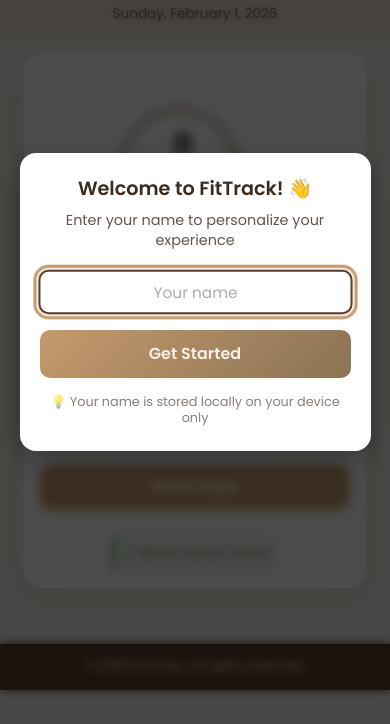
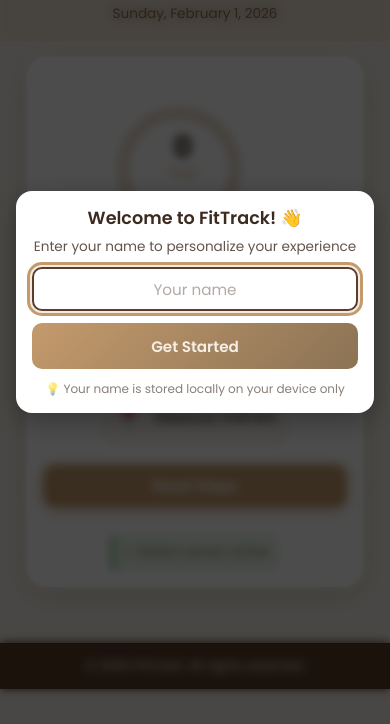
Before and after one commit to Anuhyaaa/steps-count, a plain HTML site: page steps.html in a window 390 px wide. Shown: the part 120-844 px from the top of the page. Drawn offline with Linux system fonts and the light colour scheme.

Commit message:
Apply MANDATORY mobile UI fixes for iPhone Safari - hard breakpoint at 480px with exact specifications

```diff
--- a/index.html
+++ b/index.html
@@ -2,7 +2,7 @@
 <html lang="en">
 <head>
     <meta charset="UTF-8">
-    <meta name="viewport" content="width=device-width, initial-scale=1.0">
+    <meta name="viewport" content="width=device-width, initial-scale=1, maximum-scale=1">
     <title>FitTrack - Home Dashboard</title>
 
     <!-- Preconnect for faster font loading -->
--- a/profile.html
+++ b/profile.html
@@ -2,7 +2,7 @@
 <html lang="en">
 <head>
     <meta charset="UTF-8">
-    <meta name="viewport" content="width=device-width, initial-scale=1.0">
+    <meta name="viewport" content="width=device-width, initial-scale=1, maximum-scale=1">
     <title>FitTrack - Profile</title>
 
     <!-- Preconnect for faster font loading -->
--- a/steps.html
+++ b/steps.html
@@ -2,7 +2,7 @@
 <html lang="en">
 <head>
     <meta charset="UTF-8">
-    <meta name="viewport" content="width=device-width, initial-scale=1.0">
+    <meta name="viewport" content="width=device-width, initial-scale=1, maximum-scale=1">
     <title>FitTrack - Step Counter</title>
 
     <!-- Preconnect for faster font loading -->
--- a/style.css
+++ b/style.css
@@ -1163,57 +1163,61 @@ body.dark .stat-label {
     }
 }
 
-/* MOBILE: max-width 480px - Fix footer overlap */
-/* MOBILE: max-width 480px - Fix iPhone layout issues */
+/* HARD MOBILE BREAKPOINT - iPhone Safari Optimized */
 @media (max-width: 480px) {
     /* Fix body padding and iOS safe area */
     body {
-        padding-bottom: 0; /* Remove extra padding since footer is static */
-        padding-bottom: env(safe-area-inset-bottom); /* iOS safe area */
-    }
-
-    /* Make footer static on mobile to prevent overlap */
+        padding-bottom: 0;
+        padding-bottom: env(safe-area-inset-bottom);
+    }
+
+    /* Make footer static on mobile */
     .footer {
         position: static !important;
         margin-top: auto;
     }
 
-    /* Container with iOS-friendly viewport height */
+    /* Container - compact and centered */
     .container {
-        padding: 0.8rem 0.8rem 1.5rem;
+        padding: 16px;
         min-height: calc(100svh - 70px);
         padding-bottom: calc(100px + env(safe-area-inset-bottom));
-    }
-
-    /* Smaller step counter card to fit mobile */
+        display: flex;
+        flex-direction: column;
+        align-items: center;
+    }
+
+    /* Step counter card - compact mobile UI */
     .step-counter-card {
-        max-width: 320px;
-        padding: 1rem 0.8rem;
-        margin: 0 auto;
+        max-width: 92vw;
+        padding: 16px;
+        margin: 0;
         max-height: none;
     }
 
-    /* Smaller progress ring - fully visible, no clipping */
+    /* Progress ring - exact sizing */
     .progress-container {
+        width: 160px;
+        height: 160px;
         max-width: 160px;
-        width: 160px;
-        margin: 0 auto 1rem;
+        margin: 0 auto 12px;
         display: flex;
         align-items: center;
         justify-content: center;
         overflow: visible;
+        position: relative;
     }
 
     .progress-ring {
-        width: 180px;
-        height: 180px;
+        width: 160px;
+        height: 160px;
     }
 
     .progress-ring-circle-bg,
     .progress-ring-circle {
-        r: 80;
-        cx: 90;
-        cy: 90;
+        r: 70;
+        cx: 80;
+        cy: 80;
     }
 
     /* Adjust step count text size */
@@ -1895,67 +1899,66 @@ body.dark .stat-label {
     backdrop-filter: blur(5px);
 }
 
-/* Name Modal Content - Mobile-First Design */
+/* Name Modal Content - Default (Mobile-First) */
 .name-modal-content {
     background-color: var(--card-bg);
-    padding: 1.5rem 1.25rem;
+    padding: 16px;
     border-radius: 16px;
     box-shadow: 0 8px 30px rgba(0, 0, 0, 0.3);
-    max-width: 90vw;
+    max-width: 92vw;
     width: 100%;
-    max-height: 85vh;
+    max-height: 80vh;
     overflow-y: auto;
     text-align: center;
-    animation: slideIn 0.3s ease-out;
-}
-
-@keyframes slideIn {
+    animation: simpleFadeIn 0.3s ease-out;
+    transform: none;
+}
+
+@keyframes simpleFadeIn {
     from {
         opacity: 0;
-        transform: translateY(-20px);
     }
     to {
         opacity: 1;
-        transform: translateY(0);
     }
 }
 
 .name-modal-title {
     color: var(--text-dark);
-    font-size: 1.2rem;
+    font-size: 1.1rem;
     font-weight: 600;
-    margin-bottom: 0.5rem;
+    margin-bottom: 8px;
     line-height: 1.3;
 }
 
 .name-modal-text {
     color: var(--text-dark);
-    font-size: 0.9rem;
-    margin-bottom: 1.2rem;
+    font-size: 0.85rem;
+    margin-bottom: 12px;
     opacity: 0.8;
-    line-height: 1.4;
+    line-height: 1.3;
 }
 
 /* Name Input Field - Mobile Optimized */
 .name-input {
     width: 100%;
-    padding: 0.7rem 0.85rem;
+    padding: 8px 12px;
     height: 44px;
     font-size: 0.95rem;
     border: 1.5px solid var(--accent-color);
     border-radius: 10px;
     outline: none;
     font-family: 'Poppins', sans-serif;
-    transition: all 0.3s ease;
+    transition: border-color 0.3s ease;
     background-color: var(--card-bg);
     color: var(--text-dark);
     text-align: center;
+    transform: none;
 }
 
 .name-input:focus {
     border-color: #5a3e2b;
     box-shadow: 0 0 0 2px rgba(196, 154, 108, 0.2);
-    transform: scale(1.01);
 }
 
 .name-input::placeholder {
@@ -1966,16 +1969,16 @@ body.dark .stat-label {
 .name-save-btn {
     width: 100%;
     padding: 0;
-    height: 48px;
-    margin-top: 1rem;
-    font-size: 1rem;
+    height: 46px;
+    margin-top: 12px;
+    font-size: 0.95rem;
     font-weight: 600;
     color: var(--text-light);
     background: linear-gradient(135deg, var(--accent-color), #8b7355);
     border: none;
     border-radius: 10px;
     cursor: pointer;
-    transition: all 0.3s ease;
+    transition: opacity 0.3s ease;
     font-family: 'Poppins', sans-serif;
     display: flex;
     align-items: center;
@@ -1983,18 +1986,17 @@ body.dark .stat-label {
 }
 
 .name-save-btn:hover {
-    transform: translateY(-1px);
-    box-shadow: 0 4px 15px rgba(196, 154, 108, 0.4);
+    opacity: 0.9;
 }
 
 .name-save-btn:active {
-    transform: translateY(0);
+    opacity: 0.8;
 }
 
 /* Modal Note - Compact */
 .name-modal-note {
-    margin-top: 1rem;
-    font-size: 0.8rem;
+    margin-top: 12px;
+    font-size: 0.75rem;
     color: var(--text-dark);
     opacity: 0.6;
     line-height: 1.3;
@@ -2004,20 +2006,20 @@ body.dark .stat-label {
 .name-modal-buttons {
     display: flex;
     flex-direction: column;
-    gap: 0.75rem;
-    margin-top: 1rem;
+    gap: 10px;
+    margin-top: 12px;
 }
 
 .name-modal-buttons button {
     flex: 1;
     padding: 0;
-    height: 48px;
+    height: 46px;
     font-size: 0.95rem;
     font-weight: 600;
     border: none;
     border-radius: 10px;
     cursor: pointer;
-    transition: all 0.3s ease;
+    transition: opacity 0.3s ease;
     font-family: 'Poppins', sans-serif;
     display: flex;
     align-items: center;
--- a/weekly.html
+++ b/weekly.html
@@ -2,7 +2,7 @@
 <html lang="en">
 <head>
     <meta charset="UTF-8">
-    <meta name="viewport" content="width=device-width, initial-scale=1.0">
+    <meta name="viewport" content="width=device-width, initial-scale=1, maximum-scale=1">
     <title>FitTrack - Weekly Summary</title>
     <link rel="preconnect" href="https://fonts.googleapis.com">
     <link rel="preconnect" href="https://fonts.gstatic.com" crossorigin>
```
Also changed, not shown: about.html (+1 -1 lines), distance.html (+1 -1 lines), nutrition.html (+1 -1 lines), progress.html (+1 -1 lines), quotes.html (+1 -1 lines), settings.html (+1 -1 lines), water.html (+1 -1 lines).
